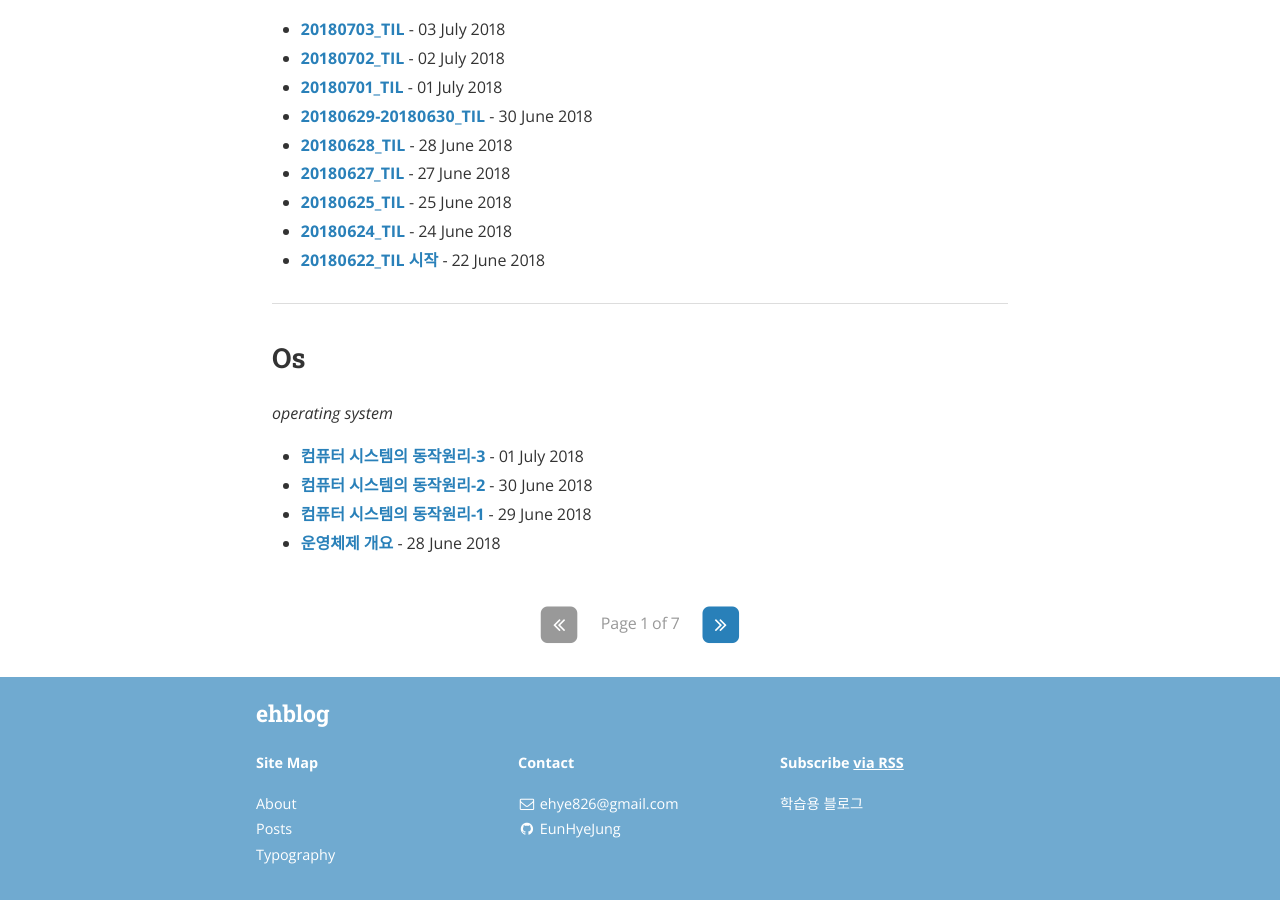
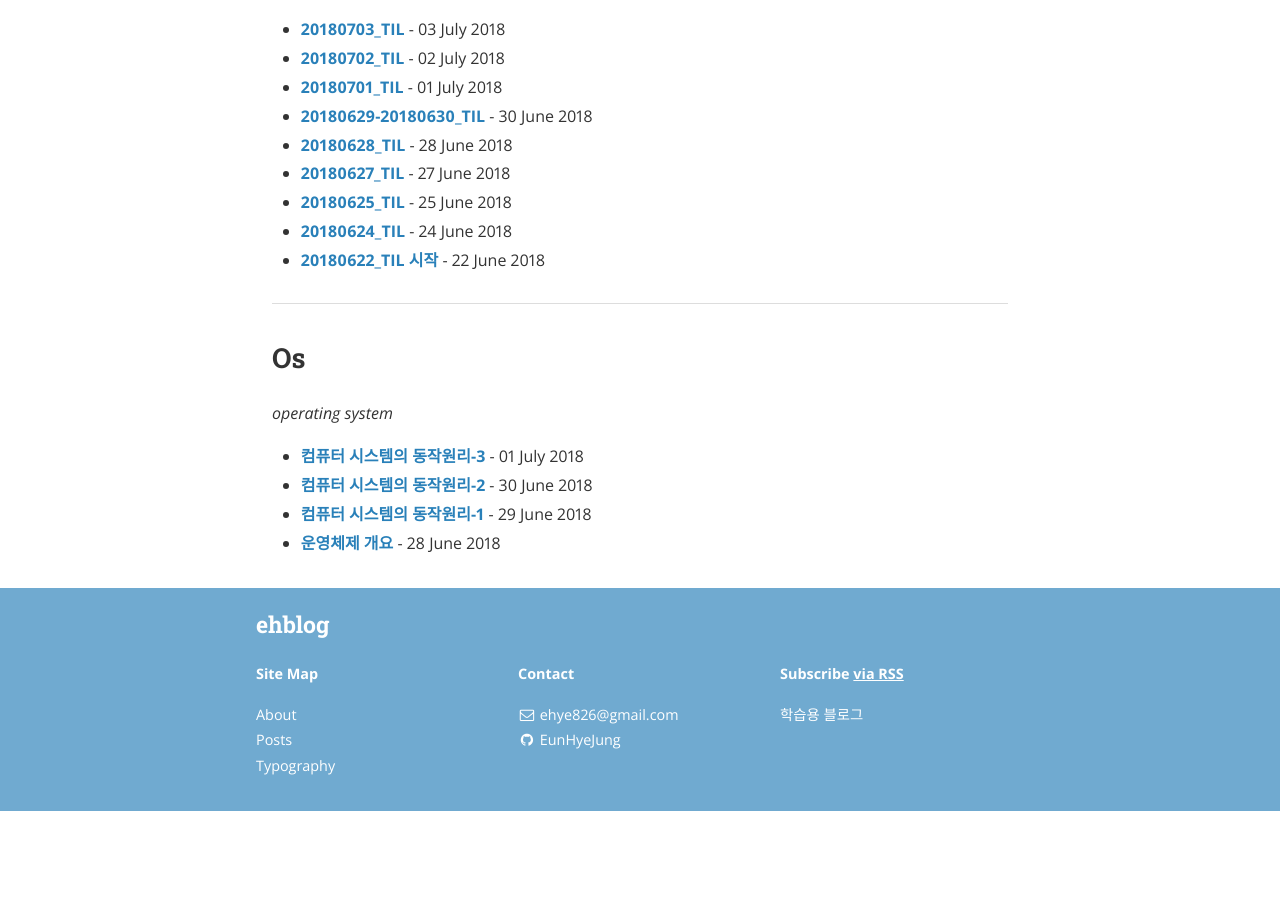
Before and after one commit to EunHyeJung/EunHyeJung.github.io, a Jekyll site: the page built from index.html, in a window 1280 px wide and 900 px high, scrolled down 1635 px. Built offline with Jekyll 4.4.1, drawn with Linux system fonts in a browser that asks for light colours; nearby versions of some CDN libraries; the list of posts is cut into pages by our own code; after the commit the page ends 2446 px from its top, so only the background shows below that.

Commit message:
Update index.html

```diff
--- a/index.html
+++ b/index.html
@@ -36,46 +36,6 @@
 {% endfor %}
 </ul>
 
-<nav class="pagination" role="navigation">
-	<p>
-    {% if paginator.previous_page %}
-			{% if paginator.page == 2 %}
-			<a class="newer-posts" href="{% if site.baseurl %}{{ site.baseurl }}{% endif %}/">
-        <span class="fa-stack fa-lg">
-          <i class="fa fa-square fa-stack-2x"></i>
-          <i class="fa fa-angle-double-left fa-stack-1x fa-inverse"></i>
-        </span>
-      </a>
-			{% else %}
-			<a class="newer-posts" href="{{ site.baseurl }}/page{{paginator.previous_page}}">
-				<span class="fa-stack fa-lg">
-					<i class="fa fa-square fa-stack-2x"></i>
-					<i class="fa fa-angle-double-left fa-stack-1x fa-inverse"></i>
-				</span>
-			</a>
-			{% endif %}
-		{% else %}
-		<span class="fa-stack fa-lg">
-      <i class="fa fa-square fa-stack-2x"></i>
-      <i class="fa fa-angle-double-left fa-stack-1x fa-inverse"></i>
-    </span>
-		{% endif %}
-		<span class="page-number">Page {{ paginator.page }} of {{ paginator.total_pages }}</span>
-		{% if paginator.next_page %}
-		<a class="newer-posts" href="{{ site.baseurl }}/page{{paginator.next_page}}">
-      <span class="fa-stack fa-lg">
-        <i class="fa fa-square fa-stack-2x"></i>
-        <i class="fa fa-angle-double-right fa-stack-1x fa-inverse"></i>
-      </span>
-    </a>
-		{% else %}
-		<span class="fa-stack fa-lg">
-      <i class="fa fa-square fa-stack-2x"></i>
-      <i class="fa fa-angle-double-right fa-stack-1x fa-inverse"></i>
-    </span>
-		{% endif %}
-	</p>
-</nav>
 
 </div>
 </div>
```
